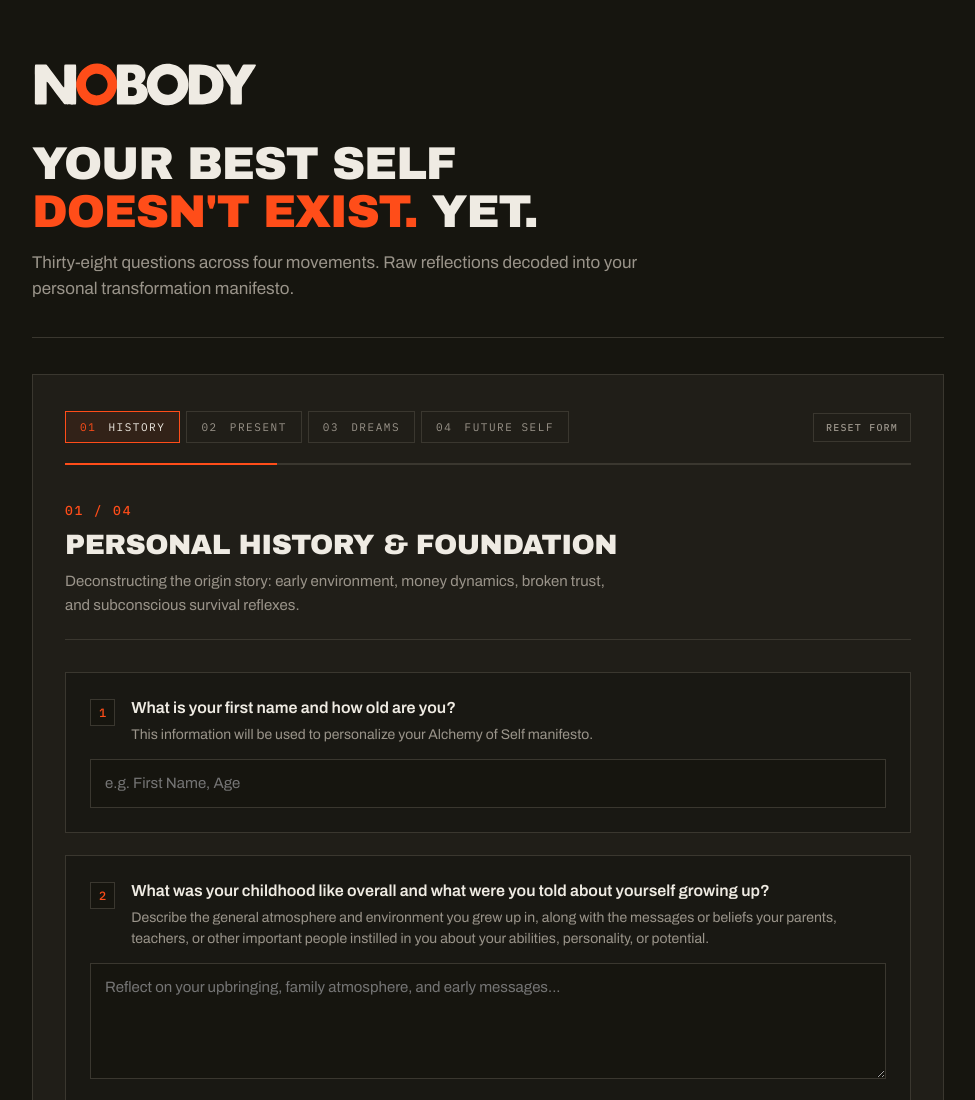
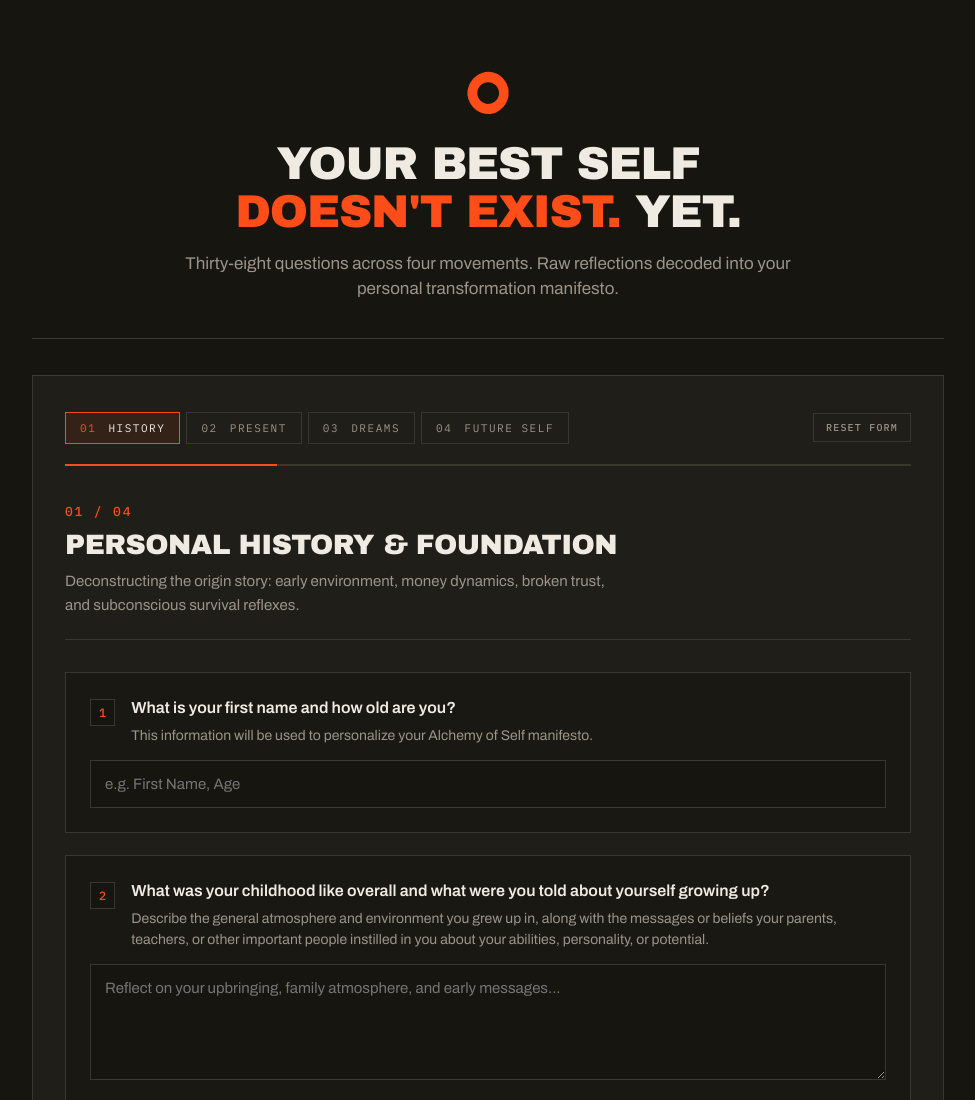
Before and after one commit to evomuseprod-creator/alchemy-manifesto, a plain HTML site: page index.html in a window 1280 px wide. Shown: the top 1100 px of the page, without its empty margins (152-1127 px from the left). Drawn offline with nearby package versions, Linux system fonts and the light colour scheme.

Commit message:
Use centered NOBODY O ring mark as logo

```diff
--- a/index.html
+++ b/index.html
@@ -17,7 +17,7 @@
     <!-- Masthead -->
     <header class="masthead">
       <div class="brand-logo-wrap">
-        <img src="nobody-wordmark-dark.svg" alt="NOBODY" class="brand-logo">
+        <img src="nobody-o.svg" alt="NOBODY" class="brand-logo">
       </div>
 
       <h1 class="tagline">YOUR BEST SELF <em>DOESN'T EXIST.</em> YET.</h1>
--- a/style.css
+++ b/style.css
@@ -44,20 +44,21 @@ body {
 
 /* ---------- Masthead ---------- */
 .masthead {
-  padding: 20px 0 36px;
+  padding: 24px 0 36px;
   border-bottom: 1px solid var(--rule);
   margin-bottom: 36px;
-  text-align: left;
+  text-align: center;
 }
 
 .brand-logo-wrap {
   margin-bottom: 24px;
-  display: inline-block;
+  display: flex;
+  justify-content: center;
 }
 
 .brand-logo-wrap .brand-logo {
-  height: 48px;
-  width: auto;
+  height: 52px;
+  width: 52px;
   display: block;
 }
 
@@ -68,7 +69,8 @@ body {
   line-height: 1.05;
   letter-spacing: -0.025em;
   text-wrap: balance;
-  margin: 0 0 14px;
+  margin: 0 auto 14px;
+  text-align: center;
 }
 
 .tagline em {
@@ -81,6 +83,8 @@ body {
   color: var(--muted);
   font-size: 17px;
   line-height: 1.5;
+  margin: 0 auto;
+  text-align: center;
 }
 
 /* ---------- Studio Card Container ---------- */
```
Also changed, not shown: nobody-o.svg (added).
